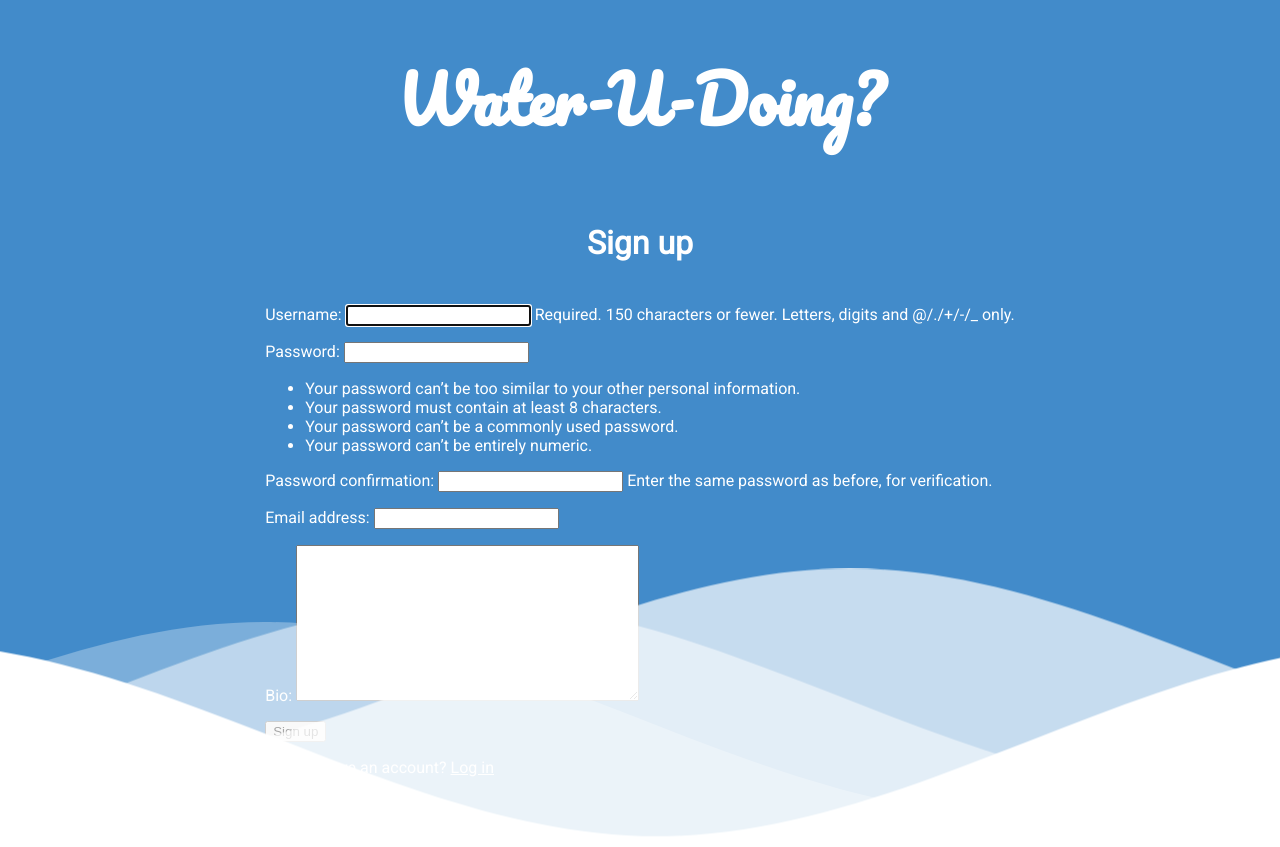
After one commit to SUD592001/WaterYouDoing, a Django app: page /accounts/signup/ in a window 1280 px wide. The commit adds this page. Run offline with Django 3.2, Linux system fonts and the light colour scheme; some libraries are stand-ins or nearby versions.

Commit message:
add signup

```diff
--- /dev/null
+++ b/landing/forms.py
@@ -0,0 +1,18 @@
+from django import forms
+from django.contrib.auth.forms import UserCreationForm
+from django.contrib.auth.models import User
+from django.core.exceptions import ValidationError
+
+
+class SignupForm(UserCreationForm):
+    email = forms.EmailField(label='Email address', required=True)
+    bio = forms.CharField(required=False, widget=forms.Textarea)
+
+    def clean(self):
+        data = super().clean()
+        # email has to be unique
+        try:
+            user = User.objects.get(email=data["email"])
+            raise ValidationError("Email address has already been registered!")
+        except User.DoesNotExist:
+            pass
--- a/landing/templates/home.html
+++ b/landing/templates/home.html
@@ -14,10 +14,11 @@
     <ul>
         {% if user.is_authenticated %}
         {% if user.is_staff %}<li><a href="/admin/">Admin Panel</a></li>{% endif %}
+        <li><a href="{% url 'password_change' %}">Change password</a></li>
         <li><a href="{% url 'logout' %}">Log out</a></li>
         {% else %}
         <li><a href="{% url 'login' %}">Log in</a></li>
-        <li><a href="{# url 'register' #}">Sign up</a></li>
+        <li><a href="{% url 'signup' %}">Sign up</a></li>
         {% endif %}
     </ul>
     <h2>Pages</h2>
--- a/landing/templates/registration/login.html
+++ b/landing/templates/registration/login.html
@@ -8,13 +8,9 @@
 <p >Your account doesn't have access to this page. To proceed, please login with an account that has access.</p>
 {% endif %}
 
-{% if form.errors %}
-<p >Your username and password didn't match. Please try again.</p>
-{% endif %}
-
 <form method="POST">
     {% csrf_token %}
-    {{ form }}
+    {{ form.as_p }}
     <input type="submit" value="login">
 </form>
 <p><a class="white" href="{% url 'password_reset' %}">Forgot password?</a></p>
--- a/landing/templates/registration/password_change_form.html
+++ b/landing/templates/registration/password_change_form.html
@@ -6,7 +6,7 @@
 <div class="white">
 <form method="POST">
     {% csrf_token %}
-    {{ form }}
+    {{ form.as_p }}
     <button type="submit">Change password</button>
 </form>
 </div>
--- a/landing/templates/registration/password_reset_confirm.html
+++ b/landing/templates/registration/password_reset_confirm.html
@@ -6,7 +6,7 @@
 <div class="white">
 <form method="POST">
     {% csrf_token %}
-    {{ form }}
+    {{ form.as_p }}
     <button type="submit">Set password</button>
 </form>
 </div>
--- a/landing/templates/registration/password_reset_form.html
+++ b/landing/templates/registration/password_reset_form.html
@@ -6,7 +6,7 @@
 <div class="white">
 <form method="POST">
     {% csrf_token %}
-    {{ form }}
+    {{ form.as_p }}
     <button type="submit">Continue</button>
 </form>
 </div>
--- /dev/null
+++ b/landing/templates/registration/signup.html
@@ -0,0 +1,14 @@
+{% extends 'base.html' %}
+{% block title %}Sign up{% endblock %}
+{% block page-header %}Sign up{% endblock %}
+
+{% block container %}
+<div class="white">
+<form method="POST">
+    {% csrf_token %}
+    {{ form.as_p }}
+    <button type="submit">Sign up</button>
+</form>
+<p>Already have an account? <a class="white" href="{% url 'login' %}">Log in</a></p>
+</div>
+{% endblock %}
--- a/landing/urls.py
+++ b/landing/urls.py
@@ -2,5 +2,6 @@ from django.urls import path
 from landing import views
 
 urlpatterns = [
-    path('', views.landing, name='landing')
+    path('', views.landing, name='landing'),
+    path('accounts/signup/', views.signup, name='signup')
 ]
--- a/landing/views.py
+++ b/landing/views.py
@@ -1,5 +1,9 @@
-from django.shortcuts import render
+from django.contrib.auth import authenticate, login
+from django.contrib.auth.models import User
+from django.shortcuts import render, HttpResponseRedirect
 from django.conf import settings
+from django.urls import reverse
+from landing.forms import SignupForm
 
 
 def landing(request):
@@ -8,3 +12,23 @@ def landing(request):
         'avg_high': settings.AVG_WEEKLY_WATER_HI,
     }
     return render(request, 'home.html', context=context)
+
+
+def signup(request):
+    if request.method == 'POST':
+        form = SignupForm(request.POST)
+        data = form.data
+        if form.is_valid():
+            # create a user if data is valid
+            data = form.cleaned_data
+            new_user = User.objects.create_user(data['username'], data['email'], data['password1'])
+            new_user.save()
+            # log user in
+            user = authenticate(username=data['username'], password=data['password1'])
+            login(request, user)
+            return HttpResponseRedirect(reverse('landing'))
+    else:
+        form = SignupForm()
+
+    context = {'form': form}
+    return render(request, 'registration/signup.html', context=context)
--- a/waterudoing/settings.py
+++ b/waterudoing/settings.py
@@ -126,6 +126,7 @@ STATIC_URL = '/static/'
 STATIC_ROOT = os.path.join(BASE_DIR, 'static_serve')
 
 # Authentication stuff
+LOGIN_REDIRECT_URL = '/'
 LOGOUT_REDIRECT_URL = '/'
 
 # Data Value (in gallons)
```
